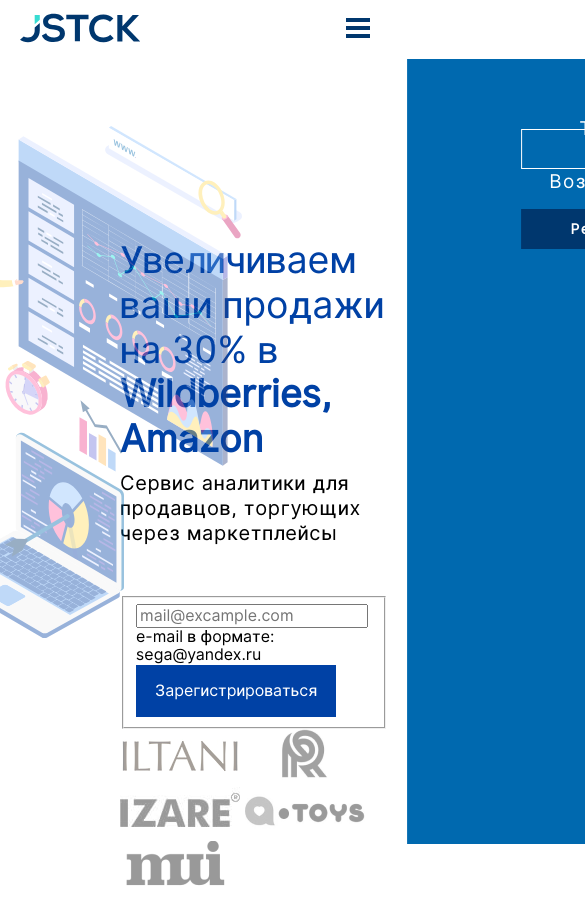
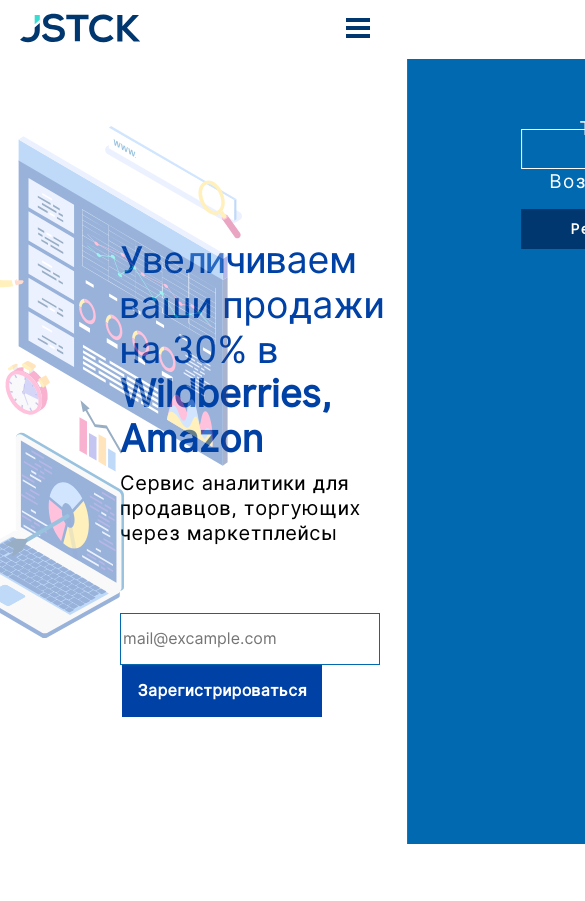
Before and after one commit to your-website/jstck, a website built with webpack: page src/index.html in a window 390 px wide. Shown: the top 901 px of the page, 585 px wide, since content can reach past the window. Built offline with nearby package versions, Linux system fonts and the light colour scheme.

Commit message:
верстка части main-sale

```diff
--- a/blocks/content/content.scss
+++ b/blocks/content/content.scss
@@ -1,15 +1,15 @@
-.content {
-    height: 959px;
-}
+// .content {
+//     height: 959px;
+// }
 
-@media screen and (max-width: 768px) {
-    .content {
-        height: 951px;
-    }
-}
+// @media screen and (max-width: 768px) {
+//     .content {
+//         height: 951px;
+//     }
+// }
 
-@media screen and (max-width: 530px) {
-    .content {
-        height: 1095px;
-    }
-}
+// @media screen and (max-width: 530px) {
+//     .content {
+//         height: 1095px;
+//     }
+// }
--- a/blocks/footer/__container/_policy/footer__container_policy.scss
+++ b/blocks/footer/__container/_policy/footer__container_policy.scss
@@ -5,7 +5,7 @@
     justify-content: flex-start;
     align-items: center;
 
-    padding-bottom: 70px;
+    margin-bottom: 47px;
 
     border-top: 1px solid $ColorTextLinkPolicy;
 }
--- /dev/null
+++ b/blocks/form/__button/form__button.scss
@@ -0,0 +1,3 @@
+.form__button {
+
+}
--- /dev/null
+++ b/blocks/form/__error/_email/form__error_email.scss
@@ -0,0 +1,3 @@
+.form__error_email {
+    display: none;
+}
--- /dev/null
+++ b/blocks/form/__error/form__error.scss
@@ -0,0 +1,4 @@
+@import './_email/form__error_email.scss';
+
+.form__error {
+}
--- /dev/null
+++ b/blocks/form/__field/form__field.scss
@@ -0,0 +1,3 @@
+.form__field {
+    display: inline-block;
+}
--- /dev/null
+++ b/blocks/form/__fieldset/form__fieldset.scss
@@ -0,0 +1,5 @@
+.form__fieldset {
+    outline: none;
+    border: none;
+    padding: 0;
+}
--- /dev/null
+++ b/blocks/form/__input/form__input.scss
@@ -0,0 +1,3 @@
+.form__input {
+
+}
--- /dev/null
+++ b/blocks/form/form.scss
@@ -0,0 +1,8 @@
+@import './__button/form__button.scss';
+@import './__error/form__error.scss';
+@import './__field/form__field.scss';
+@import './__fieldset/form__fieldset.scss';
+@import './__input/form__input.scss';
+
+.form {
+}
--- a/blocks/header/__buttonLogin/header__button-login.scss
+++ b/blocks/header/__buttonLogin/header__button-login.scss
@@ -6,6 +6,7 @@
 
     border: 1px solid #00376E;
     outline: none;
+    cursor: pointer;
 
     text-align: center;
     font-weight: bold;
--- a/blocks/header/__buttonRegistration/header__button-registration.scss
+++ b/blocks/header/__buttonRegistration/header__button-registration.scss
@@ -3,6 +3,7 @@
     height: 40px;
     border: none;
     outline: none;
+    cursor: pointer;
 
     text-align: center;
     font-weight: bold;
--- a/blocks/sale/__button/sale__button.scss
+++ b/blocks/sale/__button/sale__button.scss
@@ -3,8 +3,14 @@
     height: 52px;
     border: none;
     outline: none;
+    cursor: pointer;
+
     text-align: center;
+    font-weight: bold;
+    text-align: center;
+    letter-spacing: 0.4px;
     color: $ColorTextToRegister;
+
     background-color: $ColorToRegister;
 
     transition: background-color 0.2s ease,
--- a/blocks/sale/__container-brand/sale__container-brand.scss
+++ b/blocks/sale/__container-brand/sale__container-brand.scss
@@ -1,3 +1,5 @@
 .sale__container-brand {
-
+    display: flex;
+    justify-content: space-between;
+    padding: 245px 150px 179px 28px;
 }
--- a/blocks/sale/__image/sale__image.scss
+++ b/blocks/sale/__image/sale__image.scss
@@ -1,3 +1,6 @@
 .sale__image {
 
 }
+
+.sale__image:first-of-type {
+}
--- a/blocks/sale/__input/sale__input.scss
+++ b/blocks/sale/__input/sale__input.scss
@@ -1,3 +1,7 @@
 .sale__input {
-
+    width: 260px;
+    height: 52px;
+    margin: 0 -4px 0 -2px;
+    border: 1px solid $ColorToRegister_hover;
+    box-sizing: border-box;
 }
--- a/blocks/sale/__paragraph/sale__paragraph.scss
+++ b/blocks/sale/__paragraph/sale__paragraph.scss
@@ -1,5 +1,5 @@
 .sale__paragraph {
-    margin: 9px 0 50px 0;
+    margin: 9px 0 67px 0;
     max-width: 500px;
     font-size: 20px;
     line-height: 135%;
--- a/blocks/sale/sale.scss
+++ b/blocks/sale/sale.scss
@@ -5,6 +5,7 @@
 @import './__paragraph/sale__paragraph.scss';
 @import './__button/sale__button.scss';
 @import './__input/sale__input.scss';
+@import './__form/sale__form.scss';
 
 .sale {
     position: relative;
--- a/src/index.html
+++ b/src/index.html
@@ -50,7 +50,7 @@
             <img src="../images/bg.svg" alt="" class="sale__background-image">
             <h1 class="sale__content-title">Увеличиваем ваши продажи на&nbsp;30% в <span class="text-color text-color_sale-content-title">Wildberries, Amazon</span></h1>
             <p class="sale__paragraph">Сервис аналитики для продавцов, торгующих через маркетплейсы</p>
-            <form novalidate class="form" name="register" action="" method="POST">
+            <form novalidate class="form sale__form" name="register" action="" method="POST">
                 <fieldset class="form__fieldset">
                     <div class="form__field">
                         <input class="form__input sale__input" type="email" name="name" pattern="\w{1,}(-?)*@[a-z]+\.{1}[a-z]{2,}" placeholder="mail@excample.com" required />
--- a/src/style.scss
+++ b/src/style.scss
@@ -7,3 +7,4 @@
 @import '../blocks/content/content.scss';
 @import '../blocks/text-color/text-color.scss';
 @import '../blocks/sale/sale.scss';
+@import '../blocks/form/form.scss';
```
Also changed, not shown: blocks/sale/__form/sale__form.scss (added).
